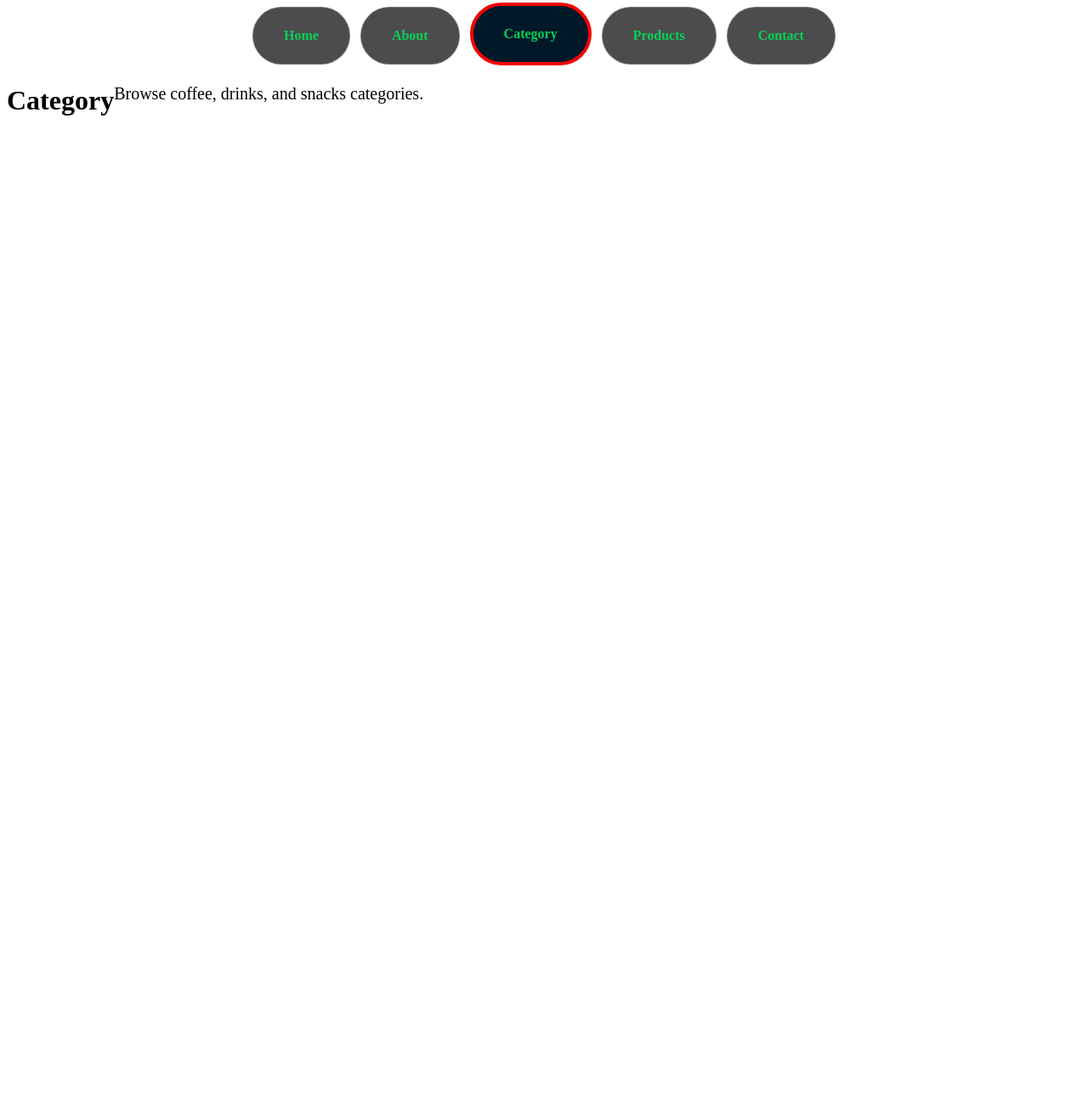
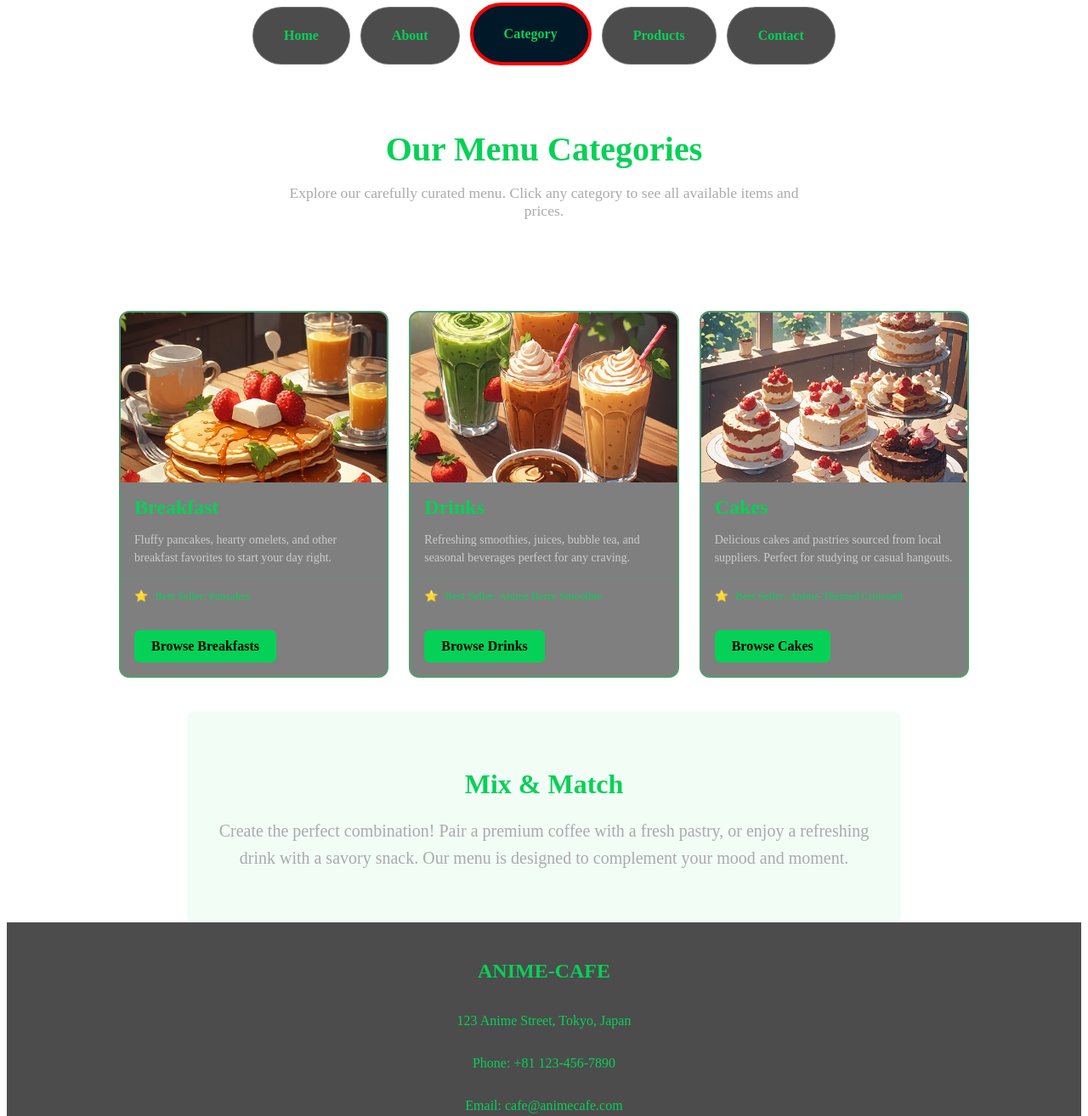
Before and after one commit to Ollieadams23/anime-cafe, a plain HTML site: page category.html in a window 1280 px wide. Shown: the part 379-1693 px from the top of the page at 85% size. Before the commit the page ends 800 px from the top, so only its background shows below. Drawn offline with Linux system fonts and the light colour scheme.

Commit message:
products page in process

```diff
--- a/assets/css/style.css
+++ b/assets/css/style.css
@@ -514,3 +514,169 @@ h4 {
         transform: translateY(0);
     }
 }
+
+/* Category Page Styles */
+
+.category-main {
+    display: flex;
+    flex-direction: column;
+    align-items: center;
+}
+
+.category-hero {
+    text-align: center;
+    padding: 40px 20px;
+    margin-bottom: 30px;
+}
+
+.category-hero h1 {
+    font-size: 2.5em;
+    color: #06d157;
+    margin-bottom: 15px;
+}
+
+.category-hero p {
+    font-size: 1.1em;
+    color: #aaa;
+    max-width: 600px;
+}
+
+.category-cards-section {
+    width: 100%;
+    padding: 20px;
+}
+
+.category-grid {
+    display: grid;
+    grid-template-columns: repeat(3, 1fr);
+    gap: 24px;
+    max-width: 1000px;
+    margin: 0 auto;
+}
+
+.category-card {
+    background-color: rgba(0, 0, 0, 0.5);
+    border: 2px solid rgba(6, 209, 87, 0.35);
+    border-radius: 12px;
+    overflow: hidden;
+    transition: transform 0.2s ease, border-color 0.2s ease, box-shadow 0.2s ease;
+}
+
+.category-card:hover {
+    transform: translateY(-6px);
+    border-color: #06d157;
+    box-shadow: 0 12px 28px rgba(6, 209, 87, 0.2);
+}
+
+.category-card-image {
+    width: 100%;
+    height: 200px;
+    overflow: hidden;
+}
+
+.category-card-image img {
+    width: 100%;
+    height: 100%;
+    object-fit: cover;
+}
+
+.category-card h2 {
+    color: #06d157;
+    font-size: 1.5em;
+    margin: 16px 16px 8px;
+}
+
+.category-card p {
+    color: #ccc;
+    padding: 0 16px;
+    font-size: 14px;
+    line-height: 1.5;
+}
+
+.best-sellers {
+    list-style: none;
+    padding: 12px 16px;
+    margin: 8px 0;
+    border-top: 1px solid rgba(6, 209, 87, 0.2);
+}
+
+.best-sellers li {
+    color: #06d157;
+    font-weight: 500;
+    font-size: 13px;
+}
+
+.best-sellers li:before {
+    content: "⭐ ";
+    margin-right: 5px;
+}
+
+.category-btn {
+    display: inline-block;
+    margin: 12px 16px 16px;
+    padding: 10px 20px;
+    background-color: #06d157;
+    color: #000;
+    text-decoration: none;
+    border-radius: 6px;
+    font-weight: bold;
+    transition: background-color 0.2s ease, transform 0.2s ease;
+}
+
+.category-btn:hover,
+.category-btn:focus-visible {
+    background-color: #05b847;
+    transform: scale(1.05);
+}
+
+.category-btn:focus-visible {
+    outline: 2px solid #06d157;
+    outline-offset: 2px;
+}
+
+.category-info {
+    text-align: center;
+    padding: 40px 20px;
+    margin-top: 20px;
+    background-color: rgba(6, 209, 87, 0.05);
+    border-radius: 8px;
+    max-width: 800px;
+}
+
+.category-info h2 {
+    color: #06d157;
+    font-size: 2em;
+    margin-bottom: 15px;
+}
+
+.category-info p {
+    color: #aaa;
+    line-height: 1.6;
+}
+
+/* Responsive category page */
+@media (max-width: 900px) {
+    .category-grid {
+        grid-template-columns: repeat(2, 1fr);
+    }
+}
+
+@media (max-width: 768px) {
+    .category-hero h1 {
+        font-size: 2em;
+    }
+
+    .category-grid {
+        grid-template-columns: 1fr;
+    }
+
+    .category-card-image {
+        height: 250px;
+    }
+}
+
+
+.products img{
+    max-width: 50%;
+    height: auto;
+}
--- a/category.html
+++ b/category.html
@@ -10,9 +10,66 @@
 </head>
 <body>
 	<div id="site-header"></div>
-	<main>
-		<h1>Category</h1>
-		<p>Browse coffee, drinks, and snacks categories.</p>
+	<main class="category-main">
+		<!-- Category Hero -->
+		<section class="category-hero">
+			<h1>Our Menu Categories</h1>
+			<p>Explore our carefully curated menu. Click any category to see all available items and prices.</p>
+		</section>
+
+		<!-- Category Cards -->
+		<section class="category-cards-section" aria-labelledby="category-intro">
+			<div class="category-grid">
+				<!-- Coffee Category -->
+				<article class="category-card">
+					<div class="category-card-image">
+						<img src="assets/images/breakfast.jpeg" alt="Breakfast">
+					</div>
+					<h2>Breakfast</h2>
+					<p>Fluffy pancakes, hearty omelets, and other breakfast favorites to start your day right.</p>
+					<ul class="best-sellers">
+						<li>Best Seller: Pancakes</li>
+					</ul>
+					<a href="products.html#breakfasts" class="category-btn">Browse Breakfasts</a>
+				</article>
+
+				<!-- Drinks Category -->
+				<article class="category-card">
+					<div class="category-card-image">
+						<img src="assets/images/drinks.jpeg" alt="Drinks">
+					</div>
+					<h2>Drinks</h2>
+					<p>Refreshing smoothies, juices, bubble tea, and seasonal beverages perfect for any craving.</p>
+					<ul class="best-sellers">
+						<li>Best Seller: Anime Berry Smoothie</li>
+					</ul>
+					<a href="products.html#drinks" class="category-btn">Browse Drinks</a>
+				</article>
+
+				<!-- Snacks Category -->
+				<article class="category-card">
+					<div class="category-card-image">
+						<img src="assets/images/treats.jpeg" alt="Cakes">
+					</div>
+					<h2>Cakes</h2>
+					<p>Delicious cakes and pastries sourced from local suppliers. Perfect for studying or casual hangouts.</p>
+					<ul class="best-sellers">
+						<li>Best Seller: Anime-Themed Croissant</li>
+					</ul>
+					<a href="products.html#cakes" class="category-btn">Browse Cakes</a>
+				</article>
+			</div>
+		</section>
+
+		<!-- Why Try Multiple Categories -->
+		<section class="category-info">
+			<h2>Mix & Match</h2>
+			<p>Create the perfect combination! Pair a premium coffee with a fresh pastry, or enjoy a refreshing drink with a savory snack. Our menu is designed to complement your mood and moment.</p>
+		</section>
 	</main>
+
+	<footer>
+		<div class="footer-content"></div>
+	</footer>
 </body>
 </html>
```
Also changed, not shown: PROJECT_STEPS.md (+2 -0 lines), assets/menus/breakfasts.json (added, +40 -0 lines), assets/menus/drinks.json (added, +39 -0 lines), assets/menus/treats.json (added, +39 -0 lines), docs/page-plans/02-about-page.md (+5 -5 lines), products.html (+9 -3 lines), scripts/products.js (added, +57 -0 lines), assets/images/breakfast.jpeg (added), assets/images/breakfasts/pancakestack.jpeg (added), assets/images/drinks.jpeg (added), assets/images/treats.jpeg (added).
